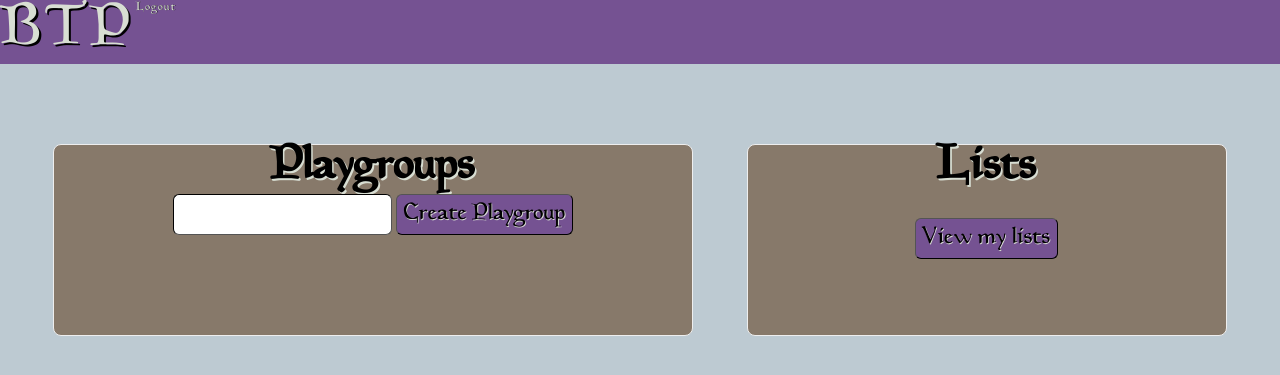
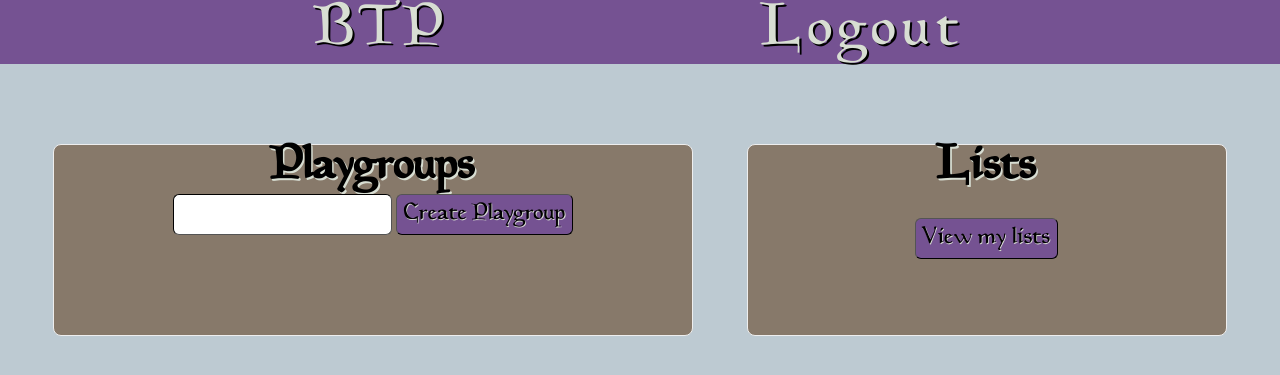
Before and after one commit to VeryThankYou/BTP, a PHP site: page /main.php in a window 1280 px wide. Shown: the top 375 px of the page. Run offline with PHP 8.4, Linux system fonts and the light colour scheme; the visitor is signed in with stand-in values (Sample User, id 1); data that the repository does not hold is empty.

Commit message:
Header er grimmere jeg er trættere
og tager hjem

```diff
--- a/styling/maincss.css
+++ b/styling/maincss.css
@@ -19,9 +19,18 @@ body {
   height: 64px;
   padding: 0.1em;
   display: flex;
+  justify-content: space-evenly;
 }
 
-.title {
+.header p{
+  font-size: 60px;
+  font-family: MagicFont;
+  letter-spacing: 0.1em;
+  color: #D8DED3;
+  text-shadow: 0.034em 0.034em black;
+}
+
+.header input[type=submit]{
   font-size: 60px;
   font-family: MagicFont;
   letter-spacing: 0.1em;
```
Also changed, not shown: lists.php (+7 -5 lines).
